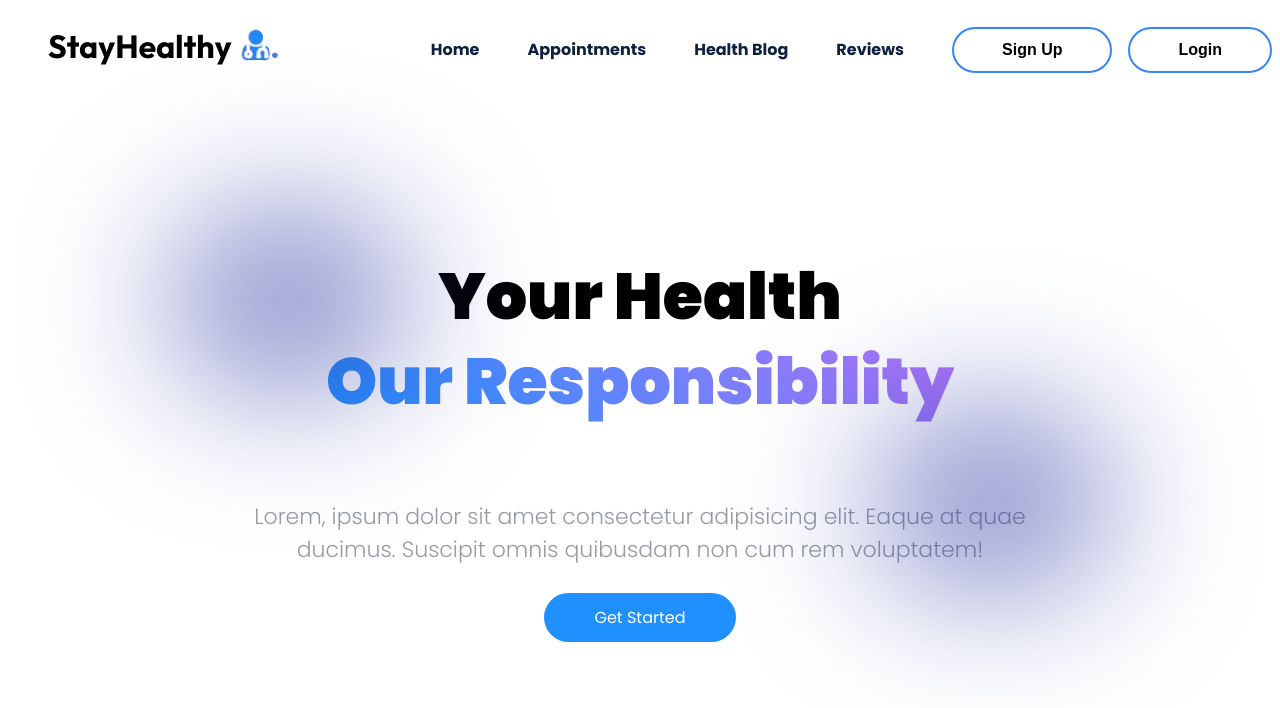
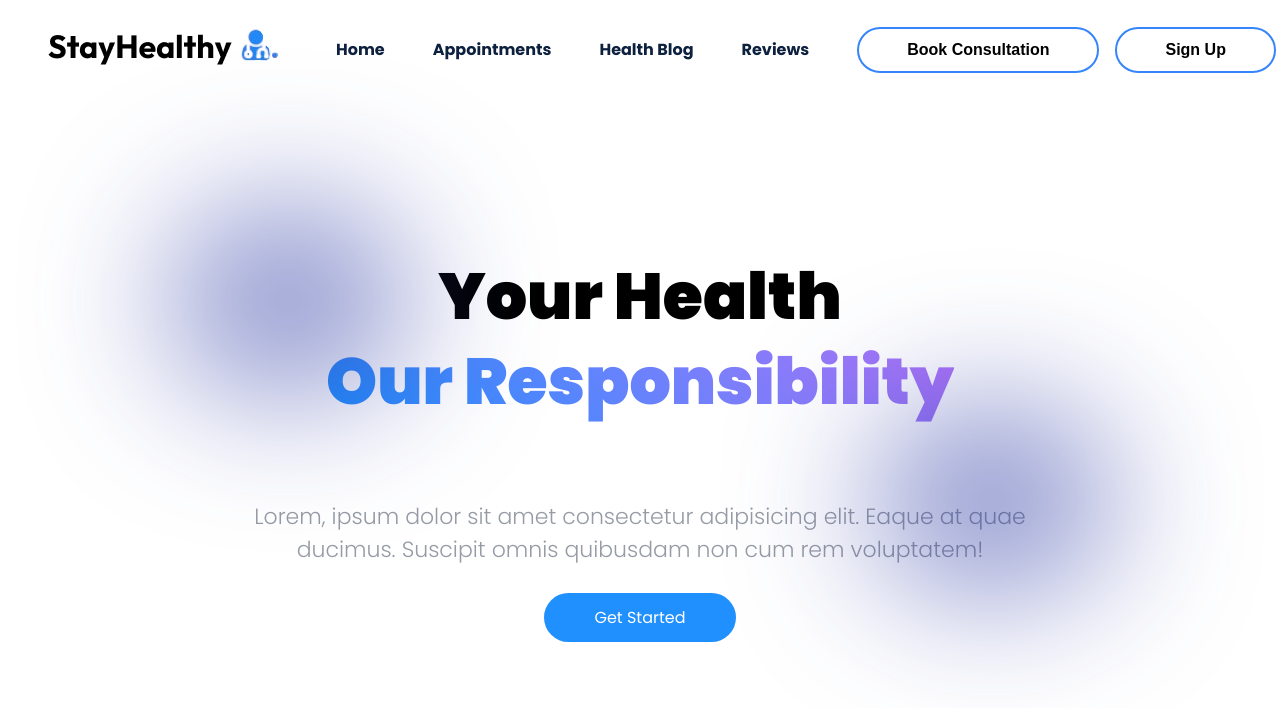
Before and after one commit to DG-Lev/test_med_app, a React (Create React App) app: page / in a window 1280 px wide. Shown: the top 708 px of the page. Built offline with nearby package versions, Linux system fonts and the light colour scheme.

Commit message:
Add Instant Consultation route and navigation button to Navbar

```diff
--- a/src/App.js
+++ b/src/App.js
@@ -13,7 +13,7 @@ import SignUp from './Components/Sign_Up/SignUp';
 
 import Login from './Components/Login/Login';
 
-
+import InstantConsultation from './Components/InstantConsultationBooking/InstantConsultation';
 // Function component for the main App
 function App() {
 
@@ -31,6 +31,7 @@ function App() {
             <Route path="/" element={<LandingPage/>}/>
             <Route path="/signup" element={<SignUp/>}/>
             <Route path="/login" element={<Login/>}/>
+            <Route path="/instant-consultation" element={<InstantConsultation />} />
           </Routes>
         </BrowserRouter>
     </div>
--- a/src/Components/Navbar/Navbar.js
+++ b/src/Components/Navbar/Navbar.js
@@ -87,6 +87,11 @@ const Navbar = () => {
                 ) : (
                     <>
                         <li className="link">
+                            <Link to="instant-consultation">
+                                <button className="btn1">Book Consultation</button>
+                            </Link>
+                        </li>
+                        <li className="link">
                             <Link to="/signup">
                                 <button className="btn1">Sign Up</button>
                             </Link>
```
